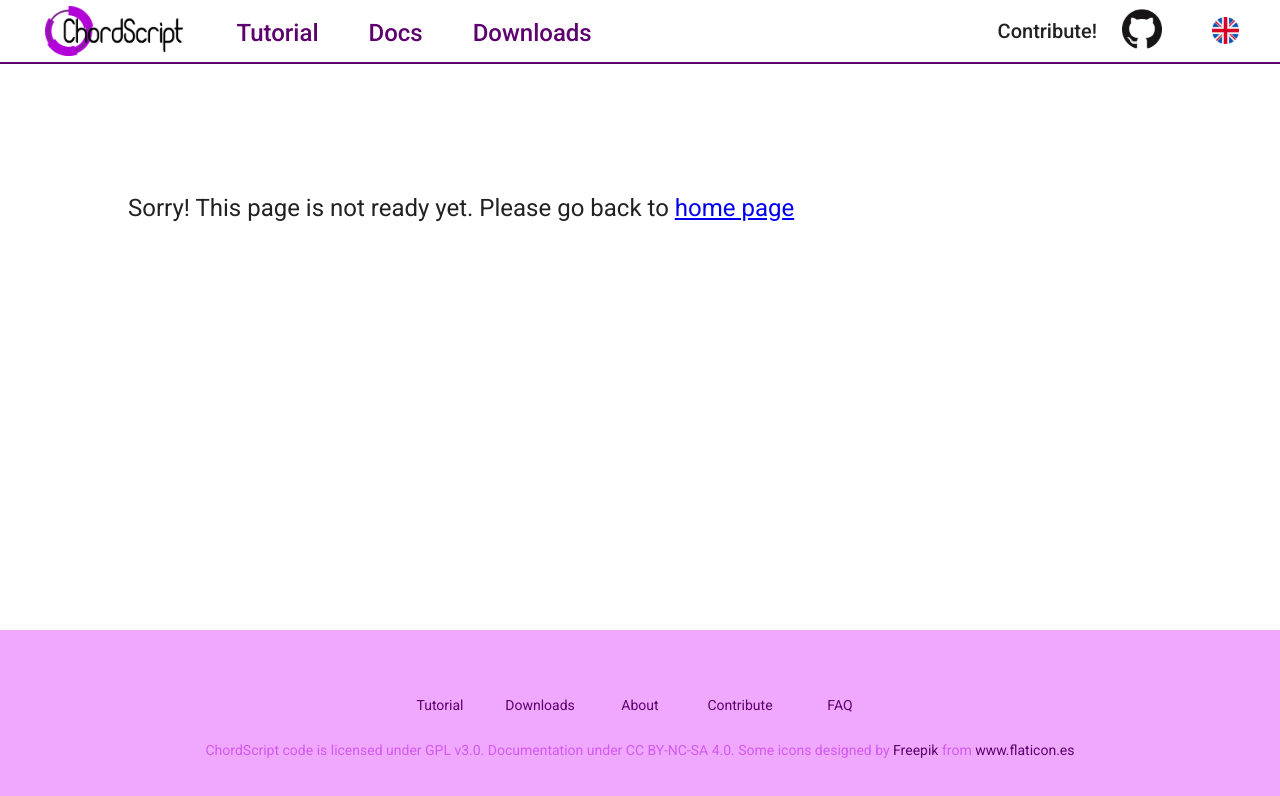
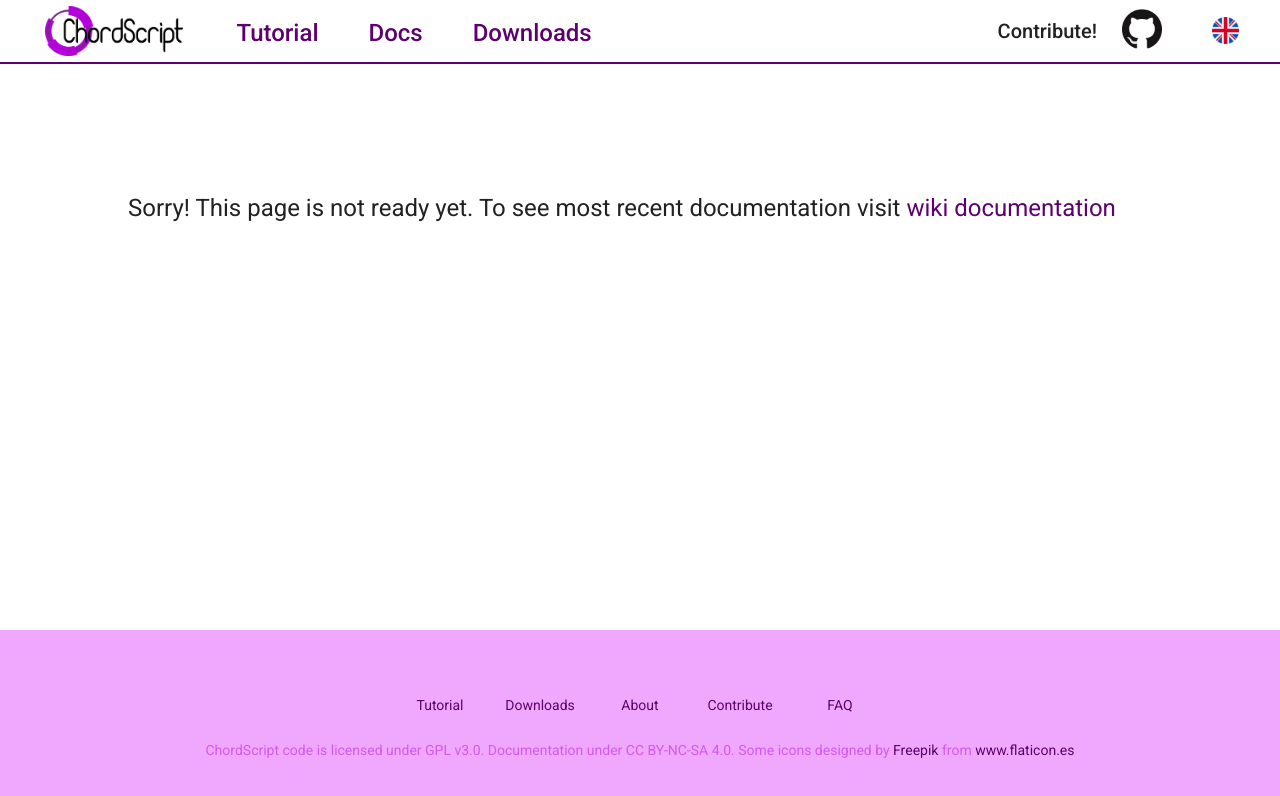
Before and after one commit to Antiloope/ChordScriptPage, an Angular app: page /docs in a window 1280 px wide. Shown: the top 796 px of the page. Built offline with nearby package versions, Linux system fonts and the light colour scheme.

Commit message:
Added external links

```diff
--- a/src/app/app.component.ts
+++ b/src/app/app.component.ts
@@ -5,7 +5,8 @@ import {lang} from './global-contents';
 @Component({
   selector: 'app-root',
   templateUrl: './app.component.html',
-  styleUrls: ['./app.component.scss']
+  styleUrls: ['./app.component.scss'],
+  providers: [],
 })
 export class AppComponent implements OnDestroy {
   mobileQuery: MediaQueryList;
--- a/src/app/app.module.ts
+++ b/src/app/app.module.ts
@@ -1,27 +1,47 @@
-import { BrowserModule } from '@angular/platform-browser';
-import { NgModule } from '@angular/core';
+import {BrowserModule} from '@angular/platform-browser';
+import {NgModule} from '@angular/core';
 
-import { AppRoutingModule } from './app-routing.module';
-import { AppComponent } from './app.component';
-import { BrowserAnimationsModule } from '@angular/platform-browser/animations';
-import { MatButtonModule } from '@angular/material/button';
-import { MatIconModule } from '@angular/material/icon';
-import { MatToolbarModule } from '@angular/material/toolbar';
+import {AppRoutingModule} from './app-routing.module';
+import {AppComponent} from './app.component';
+import {BrowserAnimationsModule} from '@angular/platform-browser/animations';
+import {MatButtonModule} from '@angular/material/button';
+import {MatIconModule} from '@angular/material/icon';
+import {MatToolbarModule} from '@angular/material/toolbar';
 import {MatSidenavModule} from '@angular/material/sidenav';
 import {MatCheckboxModule} from '@angular/material/checkbox';
 import {FormsModule} from '@angular/forms';
 import {MatListModule} from '@angular/material/list';
-import { FooterComponent } from './footer/footer.component';
+import {FooterComponent} from './footer/footer.component';
 import {MatRippleModule} from '@angular/material/core';
-import { HomeComponent } from './home/home.component';
-import { TutorialComponent } from './tutorial/tutorial.component';
-import { Routes, RouterModule } from '@angular/router';
-import { DownloadsComponent } from './downloads/downloads.component';
-import { DocsComponent } from './docs/docs.component';
+import {HomeComponent} from './home/home.component';
+import {TutorialComponent} from './tutorial/tutorial.component';
+import {ActivatedRouteSnapshot, RouterModule, RouterStateSnapshot, Routes} from '@angular/router';
+import {DownloadsComponent} from './downloads/downloads.component';
+import {DocsComponent} from './docs/docs.component';
 import {MatMenuModule} from '@angular/material/menu';
 
 const routes: Routes = [
   { path: 'tutorial', component: TutorialComponent },
+  { path: 'about',
+    component: HomeComponent,
+    resolve: { url: 'externalUrlRedirectResolver' },
+    data: { externalUrl: 'https://github.com/Antiloope/ChordScript' }
+    },
+  { path: 'contribute',
+    component: HomeComponent,
+    resolve: { url: 'externalUrlRedirectResolver' },
+    data: { externalUrl: 'https://github.com/Antiloope/ChordScript/wiki' }
+  },
+  { path: 'FAQ',
+    component: HomeComponent,
+    resolve: { url: 'externalUrlRedirectResolver' },
+    data: { externalUrl: 'https://github.com/Antiloope/ChordScript/wiki' }
+  },
+  { path: 'externalDoc',
+    component: DocsComponent,
+    resolve: { url: 'externalUrlRedirectResolver' },
+    data: { externalUrl: 'https://github.com/Antiloope/ChordScript/wiki/Language-Documentation' }
+  },
   { path: '', component: HomeComponent },
   { path: 'docs', component: DocsComponent },
   { path: 'downloads', component: DownloadsComponent },
@@ -34,7 +54,7 @@ const routes: Routes = [
     HomeComponent,
     TutorialComponent,
     DownloadsComponent,
-    DocsComponent
+    DocsComponent,
   ],
   imports: [
     BrowserModule,
@@ -52,7 +72,15 @@ const routes: Routes = [
     MatMenuModule,
   ],
   exports: [RouterModule],
-  providers: [],
+  providers: [
+    {
+      provide: 'externalUrlRedirectResolver',
+      useValue: (route: ActivatedRouteSnapshot, state: RouterStateSnapshot) =>
+      {
+        window.location.href = (route.data as any).externalUrl;
+      }
+    }
+  ],
   bootstrap: [AppComponent]
 })
 export class AppModule { }
--- a/src/app/docs/docs.component.html
+++ b/src/app/docs/docs.component.html
@@ -1,3 +1,3 @@
-<h1>{{workInProgress[0]}}
-  <a routerLink="/">{{workInProgress[1]}}</a>
+<h1>{{text[0]}}
+  <a style="color: var(--darkest-color); text-decoration: none" routerLink="/externalDoc">{{text[1]}}</a>
 </h1>
--- a/src/app/docs/docs.component.ts
+++ b/src/app/docs/docs.component.ts
@@ -10,7 +10,7 @@ export class DocsComponent implements OnInit {
 
   currentLanguage = Number(localStorage.getItem('lang'));
 
-  workInProgress = lang.work_in_progress[this.currentLanguage];
+  text = lang.docs_text[this.currentLanguage];
 
   constructor() { }
 
--- a/src/app/global-contents.ts
+++ b/src/app/global-contents.ts
@@ -10,6 +10,10 @@ export const lang = {
   work_in_progress: [
     ['Sorry! This page is not ready yet. Please go back to', 'home page'],
     ['¡Página en construcción!. Por favor vuelve a la', 'pagina principal']
+  ],
+  docs_text: [
+    ['Sorry! This page is not ready yet. To see most recent documentation visit ', 'wiki documentation'],
+    ['¡Página en construcción!. Para ver la documentación mas actualizada visita la ', 'documentación en la wiki']
   ],
   home_title_1: ['Music + Programming = CS', 'Music + Programming = CS'],
   home_text_1: [
--- a/src/app/home/home.component.ts
+++ b/src/app/home/home.component.ts
@@ -16,7 +16,7 @@ export class HomeComponent implements OnDestroy {
 
   mainButtons: any[] = [
     {name: lang.home_btn_what_is[this.currentLanguage], route: '#what-is'},
-    {name: lang.home_btn_get_started[this.currentLanguage], route: '#get-started'},
+    {name: lang.home_btn_get_started[this.currentLanguage], route: '/tutorial'},
   ];
 
   description = {
```
